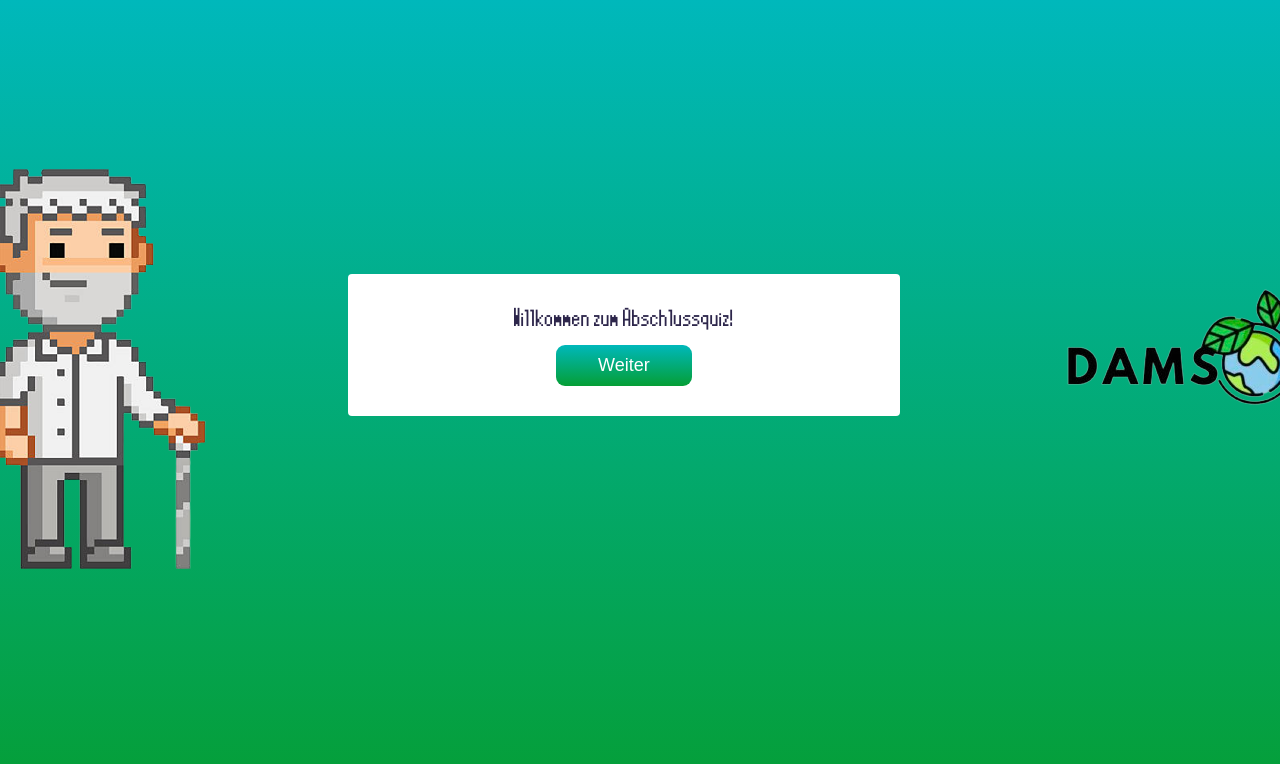
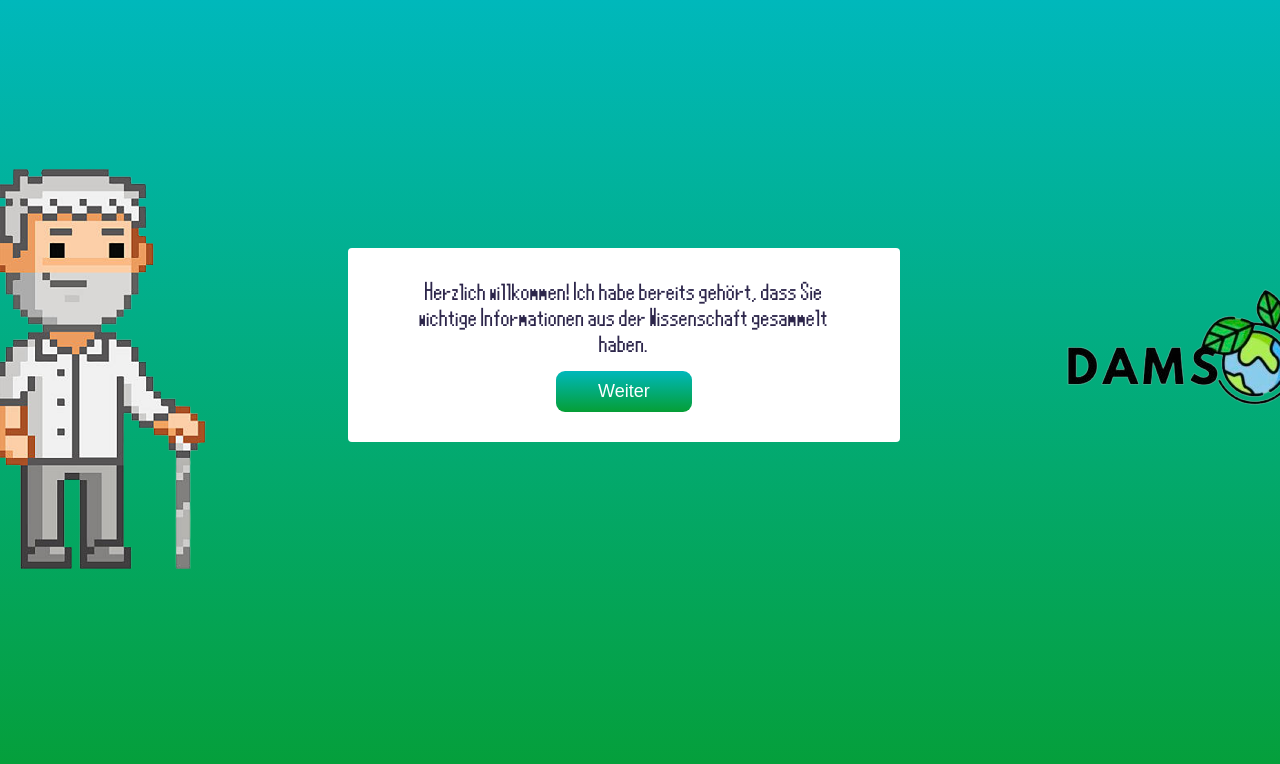
Before and after one commit to xdavld/quiz, a React (Vite) app in the folder abschlussquiz/: page / in a window 1280 px wide. Shown: the top 764 px of the page. Built offline with nearby package versions, Linux system fonts and the light colour scheme; no server answers.

Commit message:
update text mayor

```diff
--- a/abschlussquiz/src/components/IntroPage/IntroPage.jsx
+++ b/abschlussquiz/src/components/IntroPage/IntroPage.jsx
@@ -5,7 +5,13 @@ import "./IntroPage.scss";
 
 const IntroPage = () => {
   const speechBubbles = [
-    "Willkommen zum Abschlussquiz!",
+    "Herzlich willkommen! Ich habe bereits gehört, dass Sie wichtige Informationen aus der Wissenschaft gesammelt haben.",
+    "Das ist genau das, was wir jetzt brauchen, um unsere Insel vor den Auswirkungen des Klimawandels zu schützen.",
+    "ie Unzufriedenheit der Bürger wächst, und es ist dringend notwendig, Maßnahmen zu ergreifen, um ihre Sorgen anzugehen..",
+    "Bitte erzählen Sie mir, was Sie in Ihrer Forschung herausgefunden haben und welche Schritte wir unternehmen können, um unsere Gemeinschaft optimal auf die neuen Herausforderungen vorzubereiten.",
+    "Gemeinsam können wir Lösungen finden, um unsere Insel widerstandsfähiger gegen den Klimawandel zu machen und die Lebensqualität unserer Bürger zu verbessern.",
+    "Beginne nun mit dem Abschlussquiz!",
+    "Anbei eine kurze Erklärung, wie das Quiz funktioniert:",
     "Du hast 30 Sekunden Zeit, um jede Frage zu beantworten.",
     "Es gibt 10 Fragen insgesamt.",
     "Es gibt sowohl Multiple-Choice-Fragen als auch Fragen, bei denen du die Antwort selbst eingeben musst.",
```
